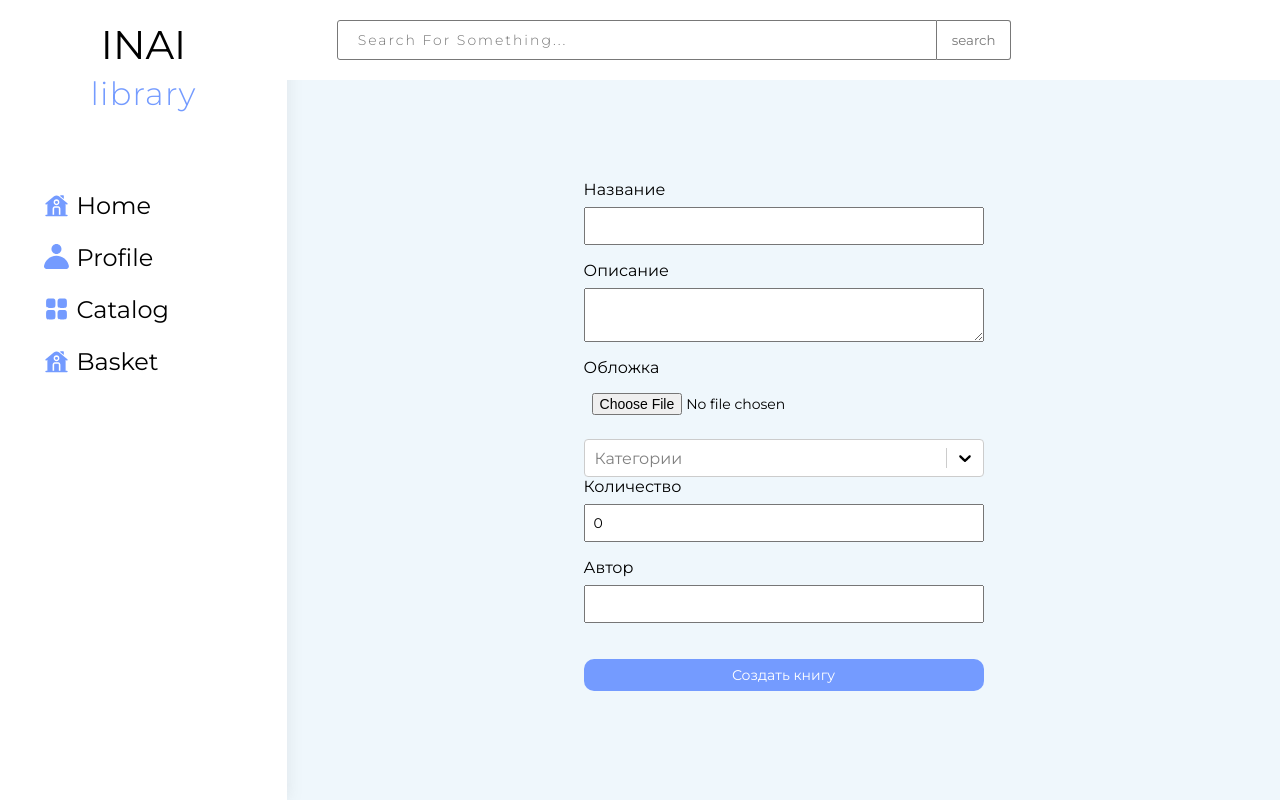
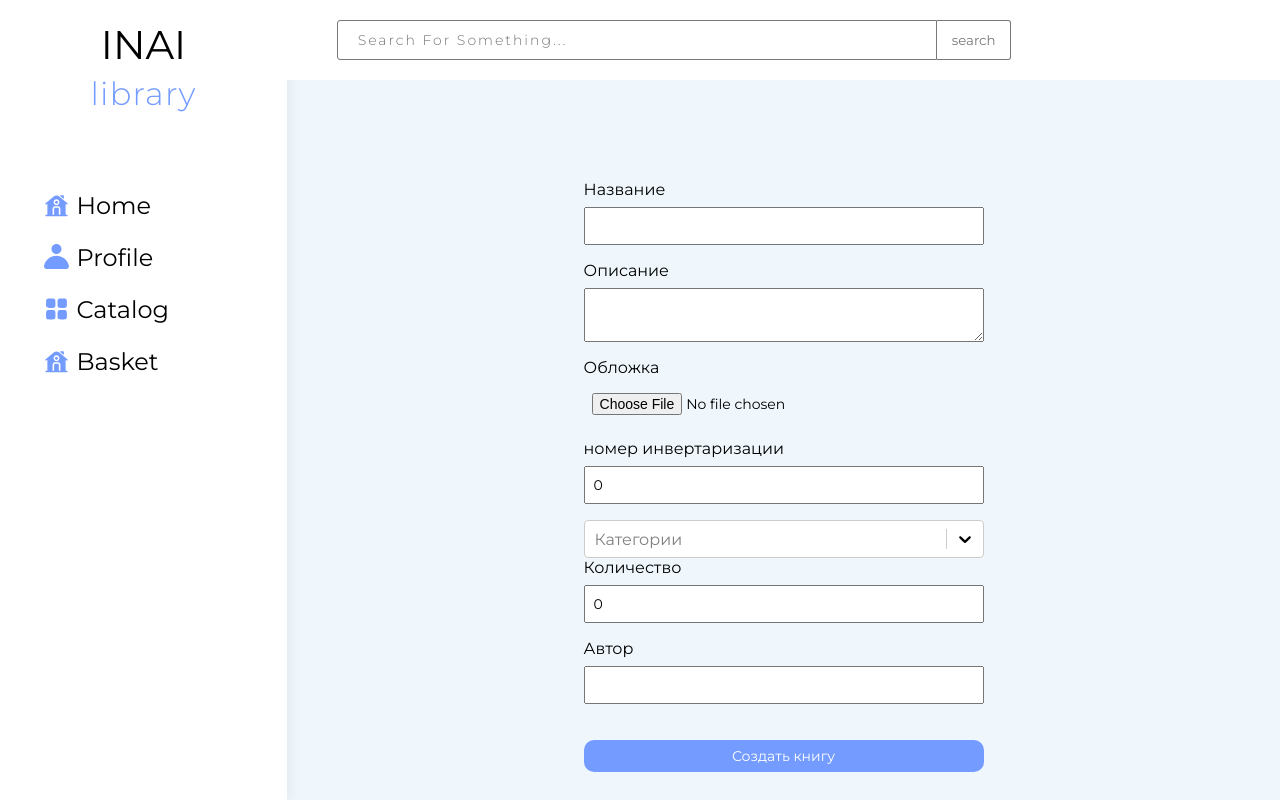
Before and after one commit to EmirlanDogdurbaev/libr2, a React (Vite) app: page /new-book in a window 1280 px wide. Built offline with nearby package versions, Linux system fonts and the light colour scheme; no server answers; sample sign-in values are in the browser's storage.

Commit message:
testing newe field for invent number

```diff
--- a/src/components/BookForm/BookForm.jsx
+++ b/src/components/BookForm/BookForm.jsx
@@ -15,6 +15,10 @@ export default function BookForm() {
   const [author, setAuthor] = useState(""); // Add author state
   const [categories, setCategories] = useState([]);
 
+  const [number, setNumber] = useState(0); // Add author state
+
+
+
   async function fetchCategories() {
     const res = await axios.get(api + "/list/category", header);
     const catArray = res.data.map((item) => ({
@@ -31,6 +35,11 @@ export default function BookForm() {
   const handleTitleChange = (e) => {
     setTitle(e.target.value);
   };
+
+  const handleNumberChange = (e) => {
+    setNumber(e.target.value);
+  };
+
 
   const handleDescriptionChange = (e) => {
     setDescription(e.target.value);
@@ -95,6 +104,14 @@ export default function BookForm() {
         accept="image/*"
         onChange={handleImageChange}
       />
+
+      <label htmlFor="invent-number">номер инвертаризации</label>
+      <input
+        type="number"
+        id="invent"
+        value={number}
+        onChange={handleNumberChange}
+      />
       <Select
         placeholder="Категории"
         options={categories}
```
